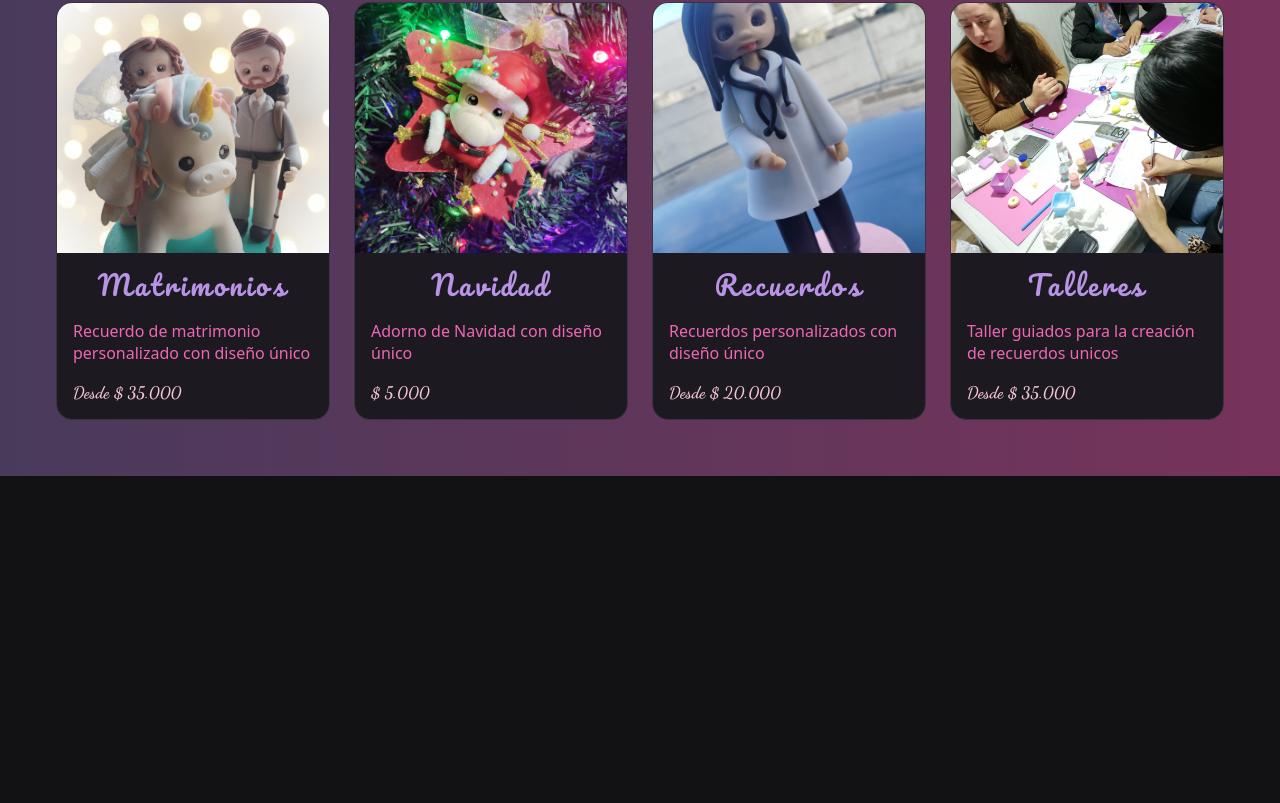
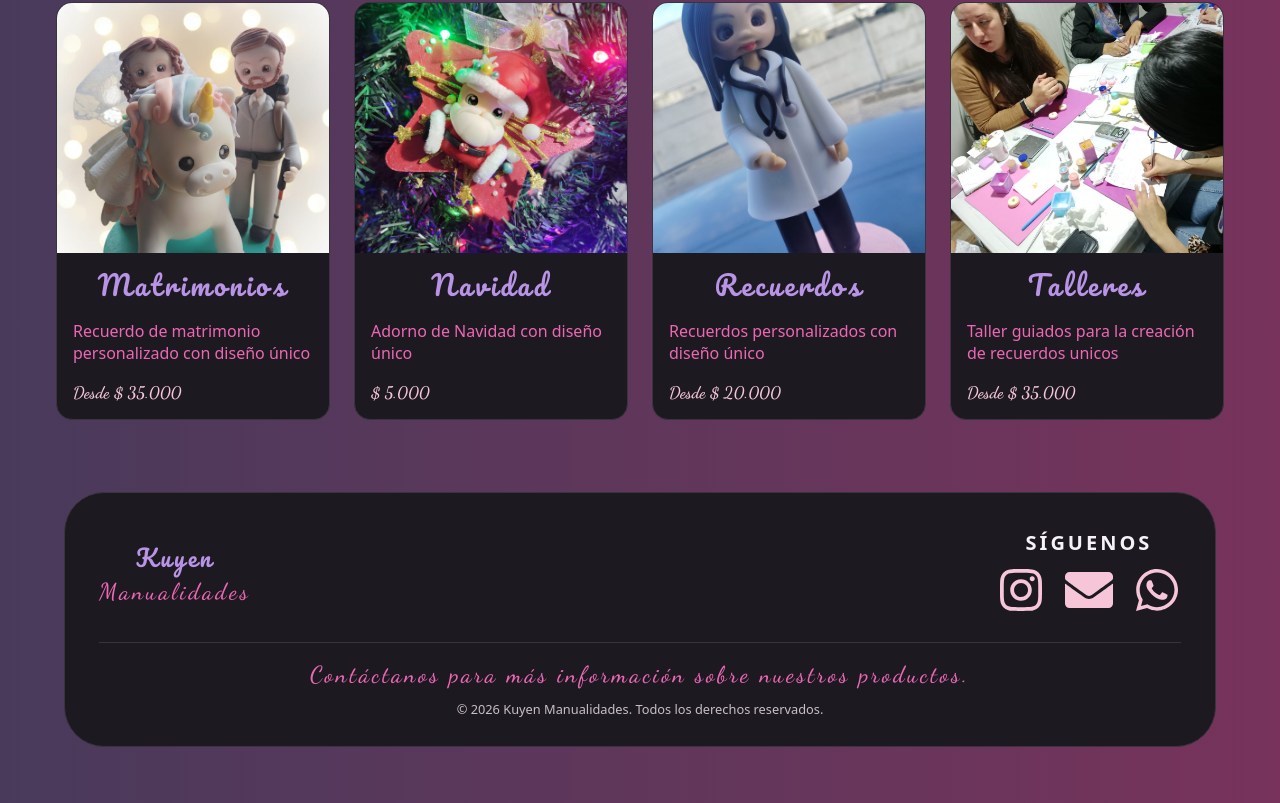
Before and after one commit to rsiolquen/kuyen-ecommerce, a React (Vite) app: page / in a window 1280 px wide. Shown: the part 950-1753 px from the top of the page. Before the commit the page ends 1426 px from the top, so only its background shows below. Built offline with nearby package versions, Linux system fonts and the light colour scheme.

Commit message:
feat: crear componente Footer

```diff
--- a/src/App.tsx
+++ b/src/App.tsx
@@ -4,6 +4,7 @@ import "./App.css";
 import Header from "./components/Header/Header";
 import SearchBar from "./components/SearchBar/SearchBar";
 import ProductList from "./components/ProductList/ProductList";
+import Footer from "./components/Footer/Footer";
 import products from "./data/products";
 
 function App() {
@@ -28,8 +29,10 @@ function App() {
           onChange={setSearch}
         />
 
-       <ProductList products={filteredProducts} />
+        <ProductList products={filteredProducts} />
       </main>
+
+      <Footer />
     </>
   );
 }
--- a/src/components/Footer/Footer.css
+++ b/src/components/Footer/Footer.css
@@ -0,0 +1,124 @@
+.footer-container {
+    width: calc(100% - 64px);
+    max-width: 1200px;
+    margin: 48px auto 24px;
+    padding: 36px 34px 28px;
+    background-color: var(--color-surface);
+    border: 1px solid var(--color-border);
+    border-radius: 40px;
+    overflow: hidden;
+}
+
+.footer-content {
+    width: 100%;
+    max-width: 1200px;
+    margin: 0 auto;
+}
+
+.footer-top {
+    display: flex;
+    justify-content: space-between;
+    align-items: center;
+    gap: 40px;
+    margin-bottom: 28px;
+}
+
+/* Kuyen Manualidades */
+.footer-brand h3 {
+    margin: 0;
+    font-family: var(--font-logo);
+    font-size: 1.45em;
+    font-weight: 400;
+    color: var(--color-primary);
+    letter-spacing: 0.12em;
+}
+
+.footer-brand p {
+    margin: 0;
+    font-family: var(--font-script);
+    font-size: 1.45rem;
+    color: var(--color-secondary);
+    letter-spacing: 0.12em;
+}
+
+/* Redes */
+.footer-social-section {
+    text-align: center;
+}
+
+.footer-social-section h4 {
+    margin: 0 0 10px;
+    font-family: var(--font-body);
+    font-size: 1.25rem;
+    text-transform: uppercase;
+    letter-spacing: 0.15em;
+    color: var(--color-text);
+
+}
+
+.footer-socials {
+    display: flex;
+    justify-content: center;
+    align-items: center;
+    gap: 20px;
+}
+
+.footer-socials a {
+    display: flex;
+    align-items: center;
+    justify-content: center;
+    font-size: 3rem;
+    color: var(--color-pink-soft);
+    text-decoration: none;
+    transition: color 0.2s ease, transform 0.2s ease;
+}
+
+.footer-socials a:hover {
+    color: var(--color-secondary);
+    transform: translateY(-3px);
+}
+
+/* Texto inferior */
+.footer-slogan {
+    margin: 0;
+    padding-top: 18px;
+    border-top: 1px solid var(--color-border);
+    font-family: var(--font-script);
+    font-size: 1.45em;
+    letter-spacing: 0.12em;
+    color: var(--color-secondary);
+}
+
+.footer-copy {
+    margin: 12px 0 0;
+    font-size: 0.8rem;
+    color: var(--color-text-secondary);
+}
+
+
+@media (max-width: 600px) {
+    .footer-container {
+        width: calc(100% - 32px);
+        margin: 32px auto 16px;
+        padding: 28px 20px;
+        border-radius: 28px;
+    }
+
+    .footer-top {
+        flex-direction: column;
+        text-align: center;
+        gap: 24px;
+    }
+
+    .footer-brand {
+        text-align: center;
+    }
+
+    .footer-slogan {
+        text-align: center;
+    }
+
+    .footer-copy {
+        text-align: center;
+    }
+}
--- a/src/components/Footer/Footer.tsx
+++ b/src/components/Footer/Footer.tsx
@@ -0,0 +1,70 @@
+import "./Footer.css";
+
+import {
+  FaInstagram,
+  FaWhatsapp,
+  FaEnvelope,
+} from "react-icons/fa";
+
+const Footer = () => {
+  return (
+    <footer className="footer-container">
+      <div className="footer-content">
+
+        <div className="footer-top">
+
+          <div className="footer-brand">
+            <h3>Kuyen</h3>
+            <p>Manualidades</p>
+          </div>
+
+          <div className="footer-social-section">
+            <h4>Síguenos</h4>
+
+            <div className="footer-socials">
+              <a
+                href="https://www.instagram.com/kuyen_manualidades"
+                target="_blank"
+                rel="noreferrer"
+                aria-label="Instagram de Kuyen Manualidades"
+                title="Instagram"
+              >
+                <FaInstagram />
+              </a>
+
+              <a
+                href="mailto:kuyenmanualidades@gmail.com"
+                aria-label="Correo electrónico de Kuyen Manualidades"
+                title="Correo electrónico"
+              >
+                <FaEnvelope />
+              </a>
+
+              <a
+                href="https://wa.me/56976433432"
+                target="_blank"
+                rel="noreferrer"
+                aria-label="WhatsApp de Kuyen Manualidades"
+                title="WhatsApp"
+              >
+                <FaWhatsapp />
+              </a>
+            </div>
+          </div>
+
+        </div>
+
+        <p className="footer-slogan">
+          Contáctanos para más información sobre nuestros productos.
+        </p>
+
+        <p className="footer-copy">
+          &copy; 2026 Kuyen Manualidades. Todos los derechos reservados.
+        </p>
+
+      </div>
+    </footer>
+  );
+};
+
+export default Footer;
```
